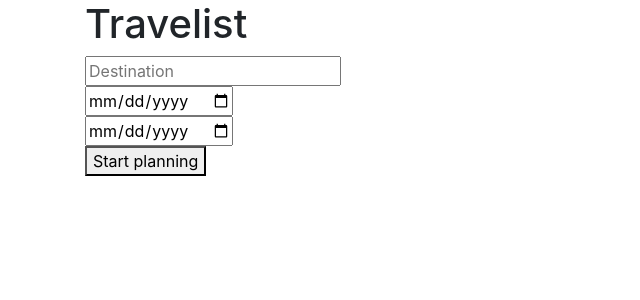
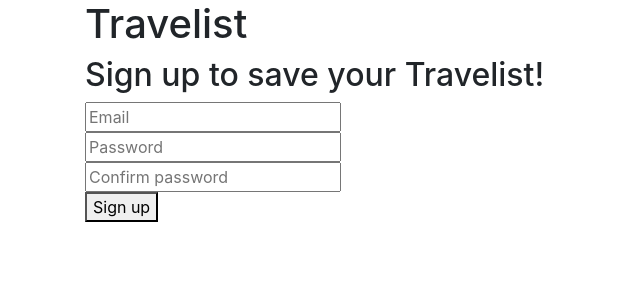
Before and after one commit to melvinlau/travelist, a React (Create React App) app in the folder client/: page /signup in a window 1280 px wide. Shown: the top 300 px of the page, without its empty margins (0-640 px from the left). Built offline with nearby package versions, Linux system fonts and the light colour scheme.

Commit message:
Added a sign up page with a visible sign up form

```diff
--- a/client/src/App.js
+++ b/client/src/App.js
@@ -10,6 +10,7 @@ import axios from 'axios';
 import Start from './components/Start';
 import ActivityList from './components/ActivityList';
 import PackingList from './components/PackingList';
+import SignUp from './components/SignUp';
 import Trips from './components/Trips';
 
 function App() {
@@ -40,6 +41,9 @@ function App() {
                   updateTrip={updateTrip}
                 />
               </Route>
+              <Route path="/signup">
+                <SignUp />
+              </Route>
               <Route path="/trips">
                 <Trips />
               </Route>
--- a/client/src/components/PackingList.js
+++ b/client/src/components/PackingList.js
@@ -52,7 +52,7 @@ function PackingList({ trip, updateTrip }) {
       }
 
       <AddItemForm addItem={addItem} />
-      <Link to="/trips">
+      <Link to="/signup">
         <button>
           Save
         </button>
--- /dev/null
+++ b/client/src/components/SignUp.js
@@ -0,0 +1,19 @@
+import React, { useState } from "react";
+import {
+  BrowserRouter as Router,
+  Switch,
+  Route,
+  Link
+} from "react-router-dom";
+import SignUpForm from './SignUpForm';
+
+function SignUp() {
+  return (
+    <div>
+      <h2>Sign up to save your Travelist!</h2>
+      <SignUpForm />
+    </div>
+  );
+}
+
+export default SignUp;
--- /dev/null
+++ b/client/src/components/SignUpForm.js
@@ -0,0 +1,38 @@
+import React, { useState } from "react";
+import {
+  BrowserRouter as Router,
+  Switch,
+  Route,
+  Link
+} from "react-router-dom";
+
+function SignUpForm() {
+  return (
+    <div>
+      <input
+        name="email"
+        type="email"
+        placeholder="Email"
+        required
+        autofocus
+      /> <br />
+      <input
+        name="password"
+        type="password"
+        placeholder="Password"
+        required
+      /> <br />
+      <input
+        name="password-confirmation"
+        type="password"
+        placeholder="Confirm password"
+        required
+      /> <br />
+      <button>
+        Sign up
+      </button>
+    </div>
+  );
+}
+
+export default SignUpForm;
```
Also changed, not shown: 1 other file (tests, documents, lock files or other folders).
